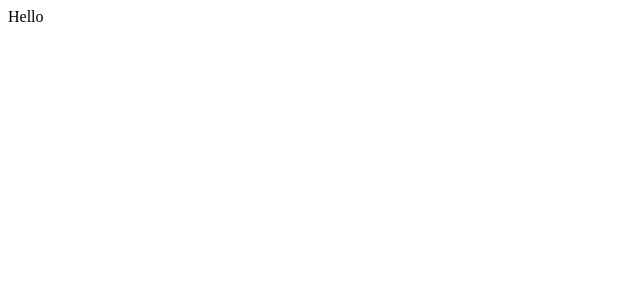
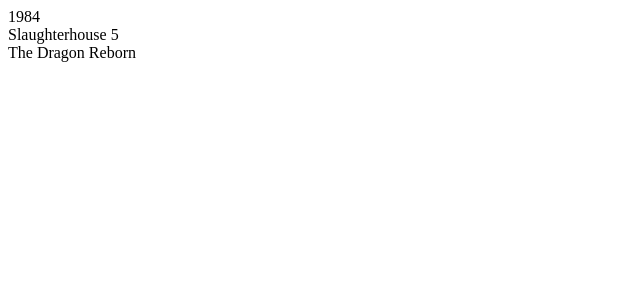
Before and after one commit to 13christopherb/bookshelf, a React (Create React App) app: page / in a window 1280 px wide. Shown: the top 300 px of the page, without its empty margins (0-640 px from the left). Built offline with nearby package versions, Linux system fonts and the light colour scheme.

Commit message:
feat: Basic support for books

```diff
--- a/src/App.js
+++ b/src/App.js
@@ -1,4 +1,5 @@
 import React, { Component } from 'react';
+import Book from './Book.js';
 
 class BooksApp extends React.Component {
     state = {
@@ -6,8 +7,13 @@
     }
 
     render() {
+
         return(
-        <div>Hello</div>
+            <div>
+                <Book title={"1984"}/>
+                <Book title={"Slaughterhouse 5"}/>
+                <Book title={"The Dragon Reborn"}/>
+            </div>
         )
     }
 }
--- /dev/null
+++ b/src/Book.js
@@ -0,0 +1,17 @@
+import React, { Component } from 'react';
+
+class Book extends React.Component {
+    state = {
+        status: "reading"
+    }
+
+    render() {
+        return(
+            <div>
+                {this.props.title}
+            </div>
+        )
+    }
+}
+
+export default Book;
```
